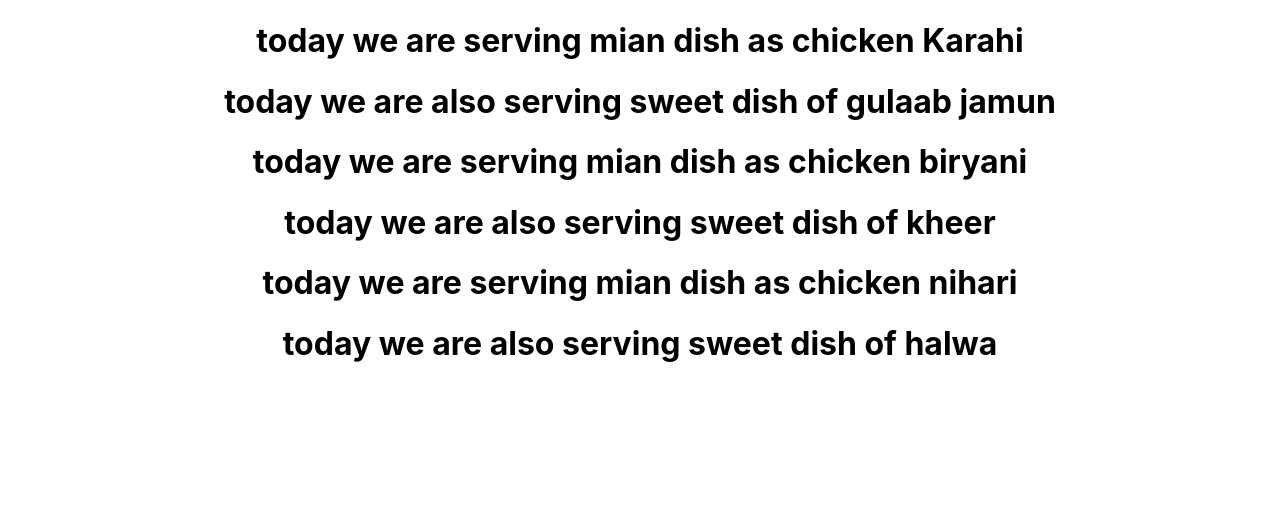
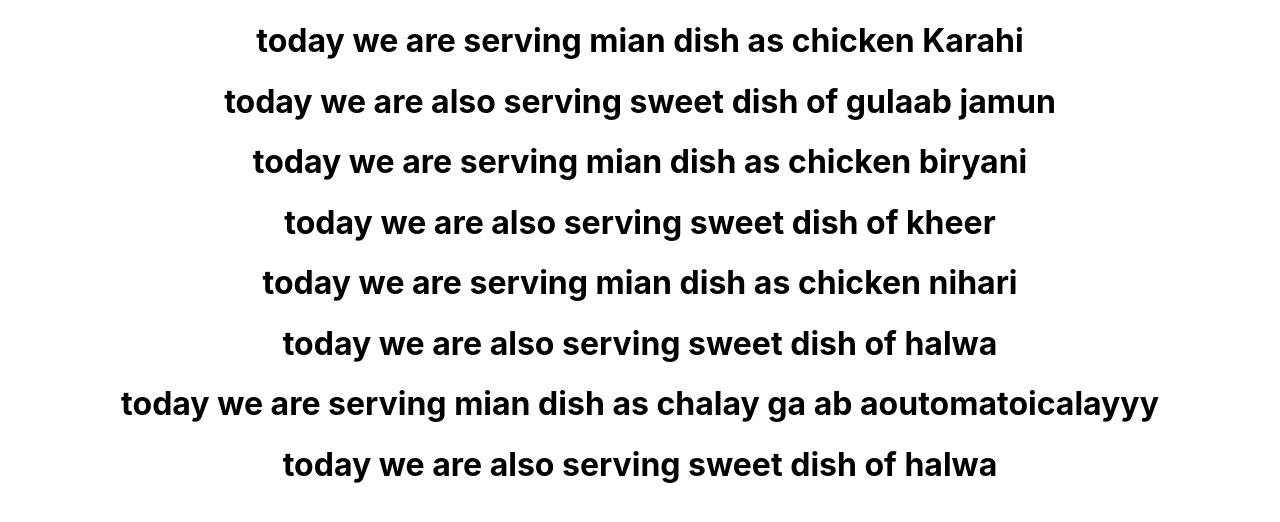
Before and after one commit to abdulsamigithub/react-app, a React (Create React App) app: page / in a window 1280 px wide. Shown: the top 522 px of the page. Built offline with nearby package versions, Linux system fonts and the light colour scheme.

Commit message:
new text added

```diff
--- a/src/App.js
+++ b/src/App.js
@@ -8,6 +8,8 @@ function App() {
     <Dinner dishName="chicken Karahi"  sweetDish="gulaab jamun"/>
     <Dinner dishName="chicken biryani"  sweetDish="kheer"/>
     <Dinner dishName="chicken nihari"  sweetDish="halwa"/>
+    <Dinner dishName="chalay ga ab aoutomatoicalayyy"  sweetDish="halwa"/>
+
 
 
     </div>
```
